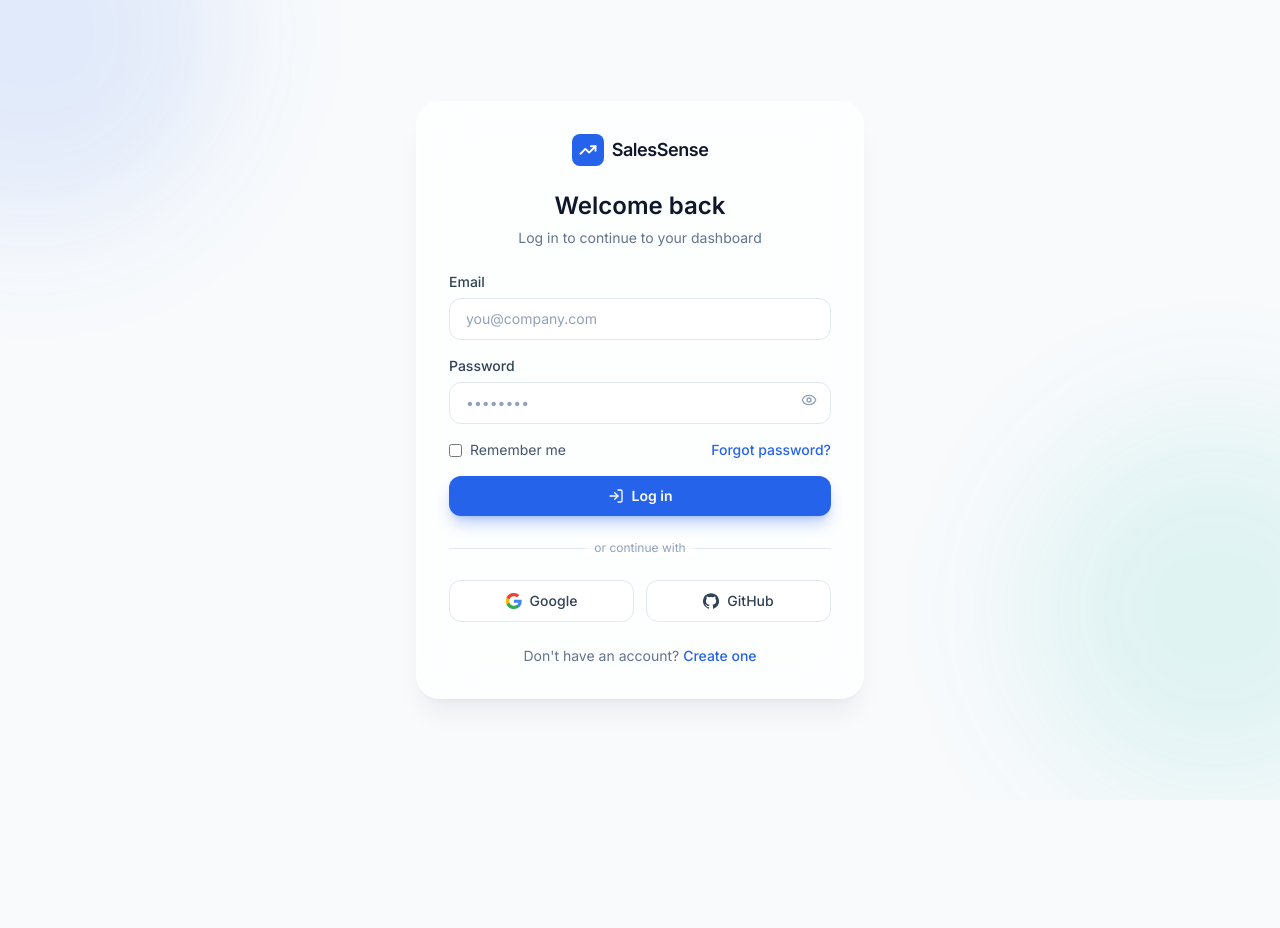
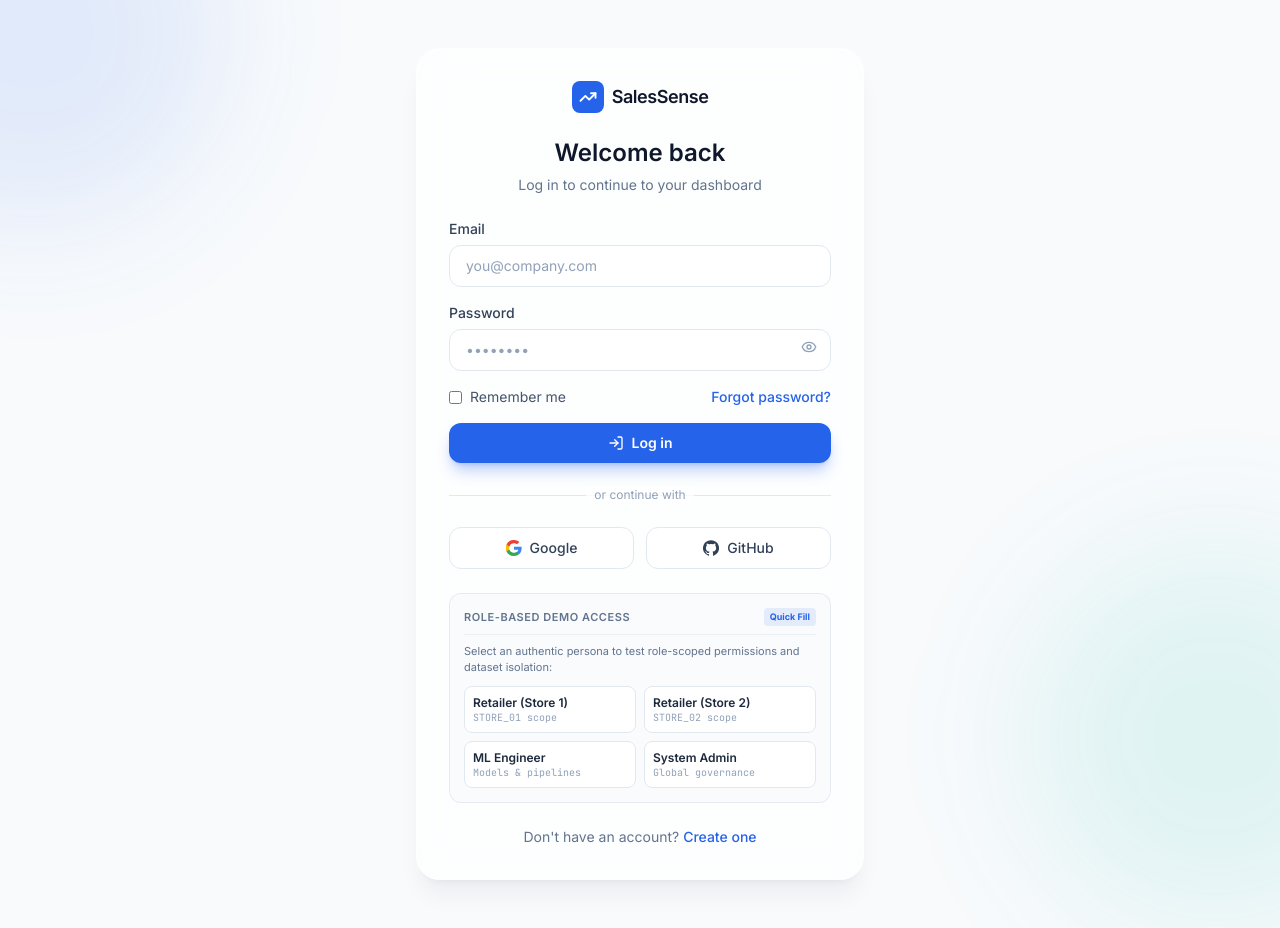
Before and after one commit to Omsri456/SalesSense, a React (Vite) app: page /login in a window 1280 px wide. Before the commit the page ends 800 px from the top, so only its background shows below. Built offline with nearby package versions, Linux system fonts and the light colour scheme; no server answers.

Commit message:
fix(security): enforce strict immutable RBAC session in sidebar and add demo quick-logins to login page

```diff
--- a/src/components/SalesTrendChart.jsx
+++ b/src/components/SalesTrendChart.jsx
@@ -2,6 +2,11 @@ import { AreaChart, Area, XAxis, YAxis, Tooltip, ResponsiveContainer, CartesianG
 import { salesTrend as defaultSalesTrend } from '../data/dashboardData'
 
 export default function SalesTrendChart({ data = defaultSalesTrend, subtitle = 'Last 12 months' }) {
+  const chartData = (data || []).map((d) => ({
+    ...d,
+    sales: d.sales ?? d.actual ?? 0,
+  }))
+
   return (
     <div className="rounded-2xl border border-slate-200 bg-white p-5 shadow-sm dark:border-white/10 dark:bg-slate-800/60">
       <div className="mb-4 flex items-center justify-between">
@@ -9,7 +14,7 @@ export default function SalesTrendChart({ data = defaultSalesTrend, subtitle = '
         <span className="text-xs font-mono text-slate-400">{subtitle}</span>
       </div>
       <ResponsiveContainer width="100%" height={220}>
-        <AreaChart data={data} margin={{ left: -20, right: 10 }}>
+        <AreaChart data={chartData} margin={{ left: -20, right: 10 }}>
           <defs>
             <linearGradient id="salesFill" x1="0" y1="0" x2="0" y2="1">
               <stop offset="0%" stopColor="#2563EB" stopOpacity={0.3} />
--- a/src/components/Sidebar.jsx
+++ b/src/components/Sidebar.jsx
@@ -13,6 +13,8 @@ import {
   Store,
   FlaskConical,
   Layers,
+  Lock,
+  LogOut,
 } from 'lucide-react'
 import { useAuth } from '../context/AuthContext'
 
@@ -29,22 +31,8 @@ const allItems = [
 ]
 
 export default function Sidebar() {
-  const { user, login } = useAuth()
+  const { user, logout } = useAuth()
   const currentRole = user?.role || 'retailer'
-
-  const handleSwitchPersona = async (targetRole) => {
-    try {
-      if (targetRole === 'retailer') {
-        await login({ email: 'retailer1@salessense.com', password: 'Password123!' })
-      } else if (targetRole === 'ml_engineer') {
-        await login({ email: 'mle@salessense.com', password: 'Password123!' })
-      } else if (targetRole === 'admin') {
-        await login({ email: 'admin@salessense.com', password: 'Password123!' })
-      }
-    } catch (err) {
-      console.error('Failed to switch persona:', err)
-    }
-  }
 
   // Filter navigation items by active user role
   const visibleItems = allItems.filter(
@@ -57,6 +45,10 @@ export default function Sidebar() {
     admin: Shield,
   }
   const RoleIcon = roleIcons[currentRole] || Store
+
+  const scopeLabel = user?.assigned_stores?.includes('*')
+    ? 'Global (*)'
+    : user?.assigned_stores?.[0] || 'STORE_01'
 
   return (
     <aside className="hidden w-64 shrink-0 flex-col border-r border-slate-200 bg-white px-4 py-6 dark:border-white/10 dark:bg-slate-900 lg:flex">
@@ -86,64 +78,47 @@ export default function Sidebar() {
         ))}
       </nav>
 
-      {/* Role Badge and Quick Persona Switcher */}
+      {/* Verified RBAC Identity Card (Locked to Active Session) */}
       <div className="rounded-xl border border-slate-200 bg-slate-50 p-3 text-xs dark:border-white/10 dark:bg-white/5">
         <div className="flex items-center justify-between">
-          <p className="font-mono uppercase tracking-wider text-[10px] text-slate-400">Active Persona</p>
+          <span className="flex items-center gap-1 font-mono uppercase tracking-wider text-[10px] text-slate-400">
+            <Lock className="h-2.5 w-2.5 text-emerald-500" />
+            Verified Role
+          </span>
+          <span className="rounded-md bg-emerald-500/10 px-1.5 py-0.5 text-[9px] font-bold text-emerald-600 dark:text-emerald-400">
+            RBAC Locked
+          </span>
+        </div>
+
+        <div className="mt-2.5 flex items-center gap-2.5">
+          <div className="flex h-8 w-8 shrink-0 items-center justify-center rounded-lg bg-primary/10 text-primary">
+            <RoleIcon className="h-4 w-4" />
+          </div>
+          <div className="min-w-0 flex-1">
+            <p className="font-semibold text-slate-800 dark:text-slate-200 capitalize truncate text-xs">
+              {currentRole.replace('_', ' ')}
+            </p>
+            <p className="text-[10px] font-mono text-slate-500 dark:text-slate-400 truncate">
+              Scope: {scopeLabel}
+            </p>
+          </div>
+        </div>
+
+        <div className="mt-3 flex items-center justify-between border-t border-slate-200/60 pt-2.5 dark:border-white/5">
           <Link
             to="/profile"
-            className="text-[10px] text-primary hover:underline font-medium"
+            className="text-[11px] font-medium text-primary hover:underline"
           >
-            Manage
+            Manage Account
           </Link>
-        </div>
-
-        <div className="mt-2 flex items-center gap-2">
-          <div className="flex h-6 w-6 items-center justify-center rounded-lg bg-primary/10 text-primary">
-            <RoleIcon className="h-3.5 w-3.5" />
-          </div>
-          <p className="font-semibold text-slate-800 dark:text-slate-200 capitalize truncate">
-            {currentRole.replace('_', ' ')}
-          </p>
-        </div>
-
-        {/* Quick Role Toggle Bar for Easy Evaluation */}
-        <div className="mt-2.5 grid grid-cols-3 gap-1 border-t border-slate-200/60 pt-2 dark:border-white/5">
           <button
             type="button"
-            onClick={() => handleSwitchPersona('retailer')}
-            title="Switch to Store/Inventory Manager role"
-            className={`rounded-lg py-1 text-[10px] font-medium transition ${
-              currentRole === 'retailer'
-                ? 'bg-primary text-white font-semibold'
-                : 'bg-white text-slate-600 hover:bg-slate-200 dark:bg-slate-800 dark:text-slate-300'
-            }`}
+            onClick={logout}
+            className="flex items-center gap-1 text-[11px] font-medium text-slate-500 hover:text-rose-600 dark:text-slate-400 dark:hover:text-rose-400 transition"
+            title="Log out of current session"
           >
-            Retailer
-          </button>
-          <button
-            type="button"
-            onClick={() => handleSwitchPersona('ml_engineer')}
-            title="Switch to ML Engineer role"
-            className={`rounded-lg py-1 text-[10px] font-medium transition ${
-              currentRole === 'ml_engineer'
-                ? 'bg-primary text-white font-semibold'
-                : 'bg-white text-slate-600 hover:bg-slate-200 dark:bg-slate-800 dark:text-slate-300'
-            }`}
-          >
-            ML Eng
-          </button>
-          <button
-            type="button"
-            onClick={() => handleSwitchPersona('admin')}
-            title="Switch to Admin role"
-            className={`rounded-lg py-1 text-[10px] font-medium transition ${
-              currentRole === 'admin'
-                ? 'bg-primary text-white font-semibold'
-                : 'bg-white text-slate-600 hover:bg-slate-200 dark:bg-slate-800 dark:text-slate-300'
-            }`}
-          >
-            Admin
+            <LogOut className="h-3 w-3" />
+            Log out
           </button>
         </div>
       </div>
--- a/src/pages/Dashboard.jsx
+++ b/src/pages/Dashboard.jsx
@@ -205,7 +205,9 @@ export default function Dashboard() {
       {/* Charts */}
       <div className="mt-6 grid grid-cols-1 gap-6 xl:grid-cols-2">
         <SalesTrendChart
-          data={activeForecast.chartData?.slice(0, 6)?.map(d => ({ month: d.month, actual: d.actual })) || fallbackSalesTrend}
+          data={
+            activeForecast.chartData?.filter(d => d.actual != null)?.map(d => ({ month: d.month, sales: d.actual })) || fallbackSalesTrend
+          }
           subtitle={sku === 'all' ? 'Historical demand observations' : `Historical demand · ${sku}`}
         />
         <ForecastGraphChart
--- a/src/pages/Login.jsx
+++ b/src/pages/Login.jsx
@@ -112,6 +112,75 @@ export default function Login() {
         <SocialLoginButtons />
       </form>
 
+      {/* Demo RBAC Quick-Access for Academic Presentations */}
+      <div className="mt-6 rounded-xl border border-slate-200/80 bg-slate-50/70 p-3.5 dark:border-white/10 dark:bg-white/5">
+        <div className="flex items-center justify-between pb-2 mb-2 border-b border-slate-200/60 dark:border-white/5">
+          <span className="text-[11px] font-semibold tracking-wider uppercase text-slate-500 dark:text-slate-400">
+            Role-Based Demo Access
+          </span>
+          <span className="rounded bg-primary/10 px-1.5 py-0.5 text-[9px] font-bold text-primary">
+            Quick Fill
+          </span>
+        </div>
+        <p className="text-[11px] text-slate-500 dark:text-slate-400 mb-2.5">
+          Select an authentic persona to test role-scoped permissions and dataset isolation:
+        </p>
+        <div className="grid grid-cols-2 gap-2 text-xs">
+          <button
+            type="button"
+            disabled={submitting}
+            onClick={() => {
+              setForm({ email: 'retailer1@salessense.com', password: 'Password123!' })
+              setErrors({})
+              setServerError('')
+            }}
+            className="flex flex-col items-start rounded-lg border border-slate-200 bg-white p-2 text-left hover:border-primary/50 hover:bg-primary/5 transition dark:border-white/10 dark:bg-white/5 dark:hover:bg-primary/10"
+          >
+            <span className="font-semibold text-slate-800 dark:text-slate-200">Retailer (Store 1)</span>
+            <span className="text-[10px] text-slate-400 font-mono">STORE_01 scope</span>
+          </button>
+          <button
+            type="button"
+            disabled={submitting}
+            onClick={() => {
+              setForm({ email: 'retailer2@salessense.com', password: 'Password123!' })
+              setErrors({})
+              setServerError('')
+            }}
+            className="flex flex-col items-start rounded-lg border border-slate-200 bg-white p-2 text-left hover:border-primary/50 hover:bg-primary/5 transition dark:border-white/10 dark:bg-white/5 dark:hover:bg-primary/10"
+          >
+            <span className="font-semibold text-slate-800 dark:text-slate-200">Retailer (Store 2)</span>
+            <span className="text-[10px] text-slate-400 font-mono">STORE_02 scope</span>
+          </button>
+          <button
+            type="button"
+            disabled={submitting}
+            onClick={() => {
+              setForm({ email: 'mle@salessense.com', password: 'Password123!' })
+              setErrors({})
+              setServerError('')
+            }}
+            className="flex flex-col items-start rounded-lg border border-slate-200 bg-white p-2 text-left hover:border-primary/50 hover:bg-primary/5 transition dark:border-white/10 dark:bg-white/5 dark:hover:bg-primary/10"
+          >
+            <span className="font-semibold text-slate-800 dark:text-slate-200">ML Engineer</span>
+            <span className="text-[10px] text-slate-400 font-mono">Models & pipelines</span>
+          </button>
+          <button
+            type="button"
+            disabled={submitting}
+            onClick={() => {
+              setForm({ email: 'admin@salessense.com', password: 'Password123!' })
+              setErrors({})
+              setServerError('')
+            }}
+            className="flex flex-col items-start rounded-lg border border-slate-200 bg-white p-2 text-left hover:border-primary/50 hover:bg-primary/5 transition dark:border-white/10 dark:bg-white/5 dark:hover:bg-primary/10"
+          >
+            <span className="font-semibold text-slate-800 dark:text-slate-200">System Admin</span>
+            <span className="text-[10px] text-slate-400 font-mono">Global governance</span>
+          </button>
+        </div>
+      </div>
+
       <p className="mt-6 text-center text-sm text-slate-500 dark:text-slate-400">
         Don&apos;t have an account?{' '}
         <Link to="/register" className="font-medium text-primary hover:underline">
```
Also changed, not shown: src/components/ForecastGraphChart.jsx (+7 -1 lines), 2 other files (tests, documents, lock files or other folders).
